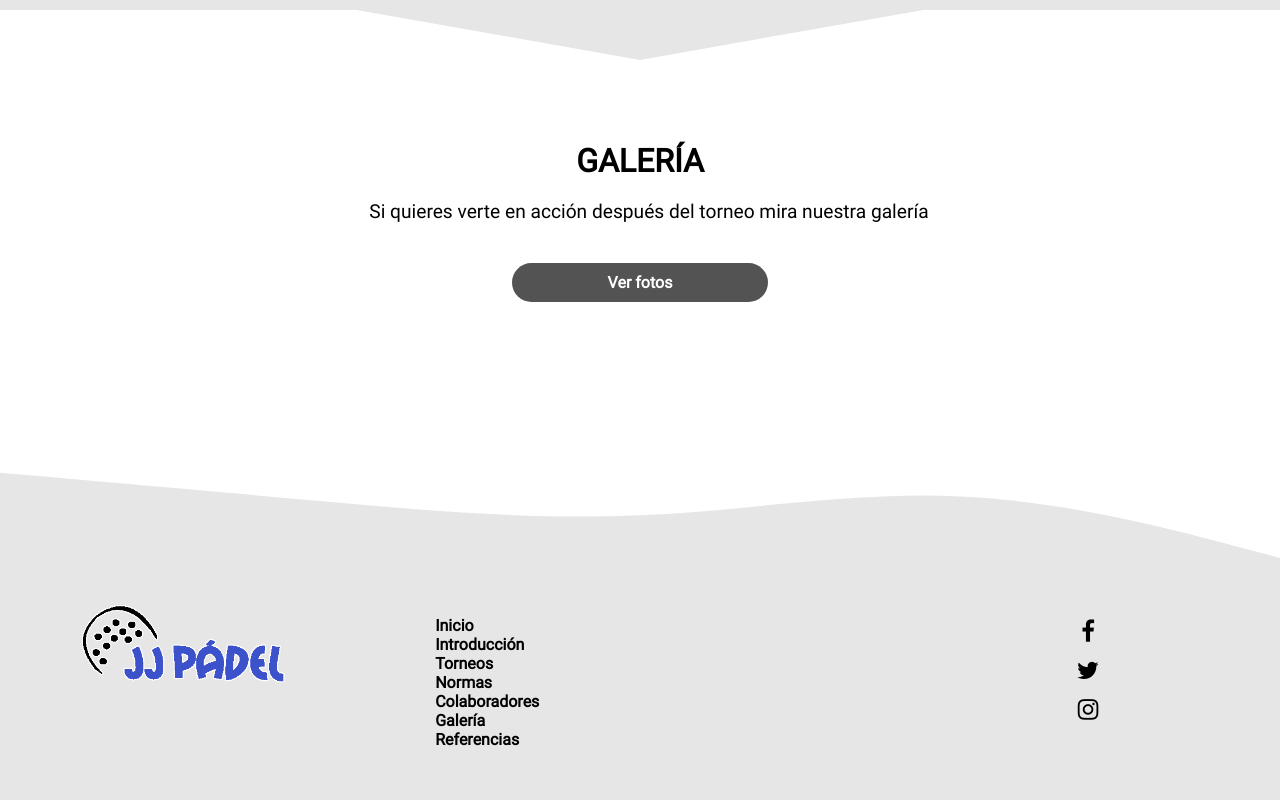
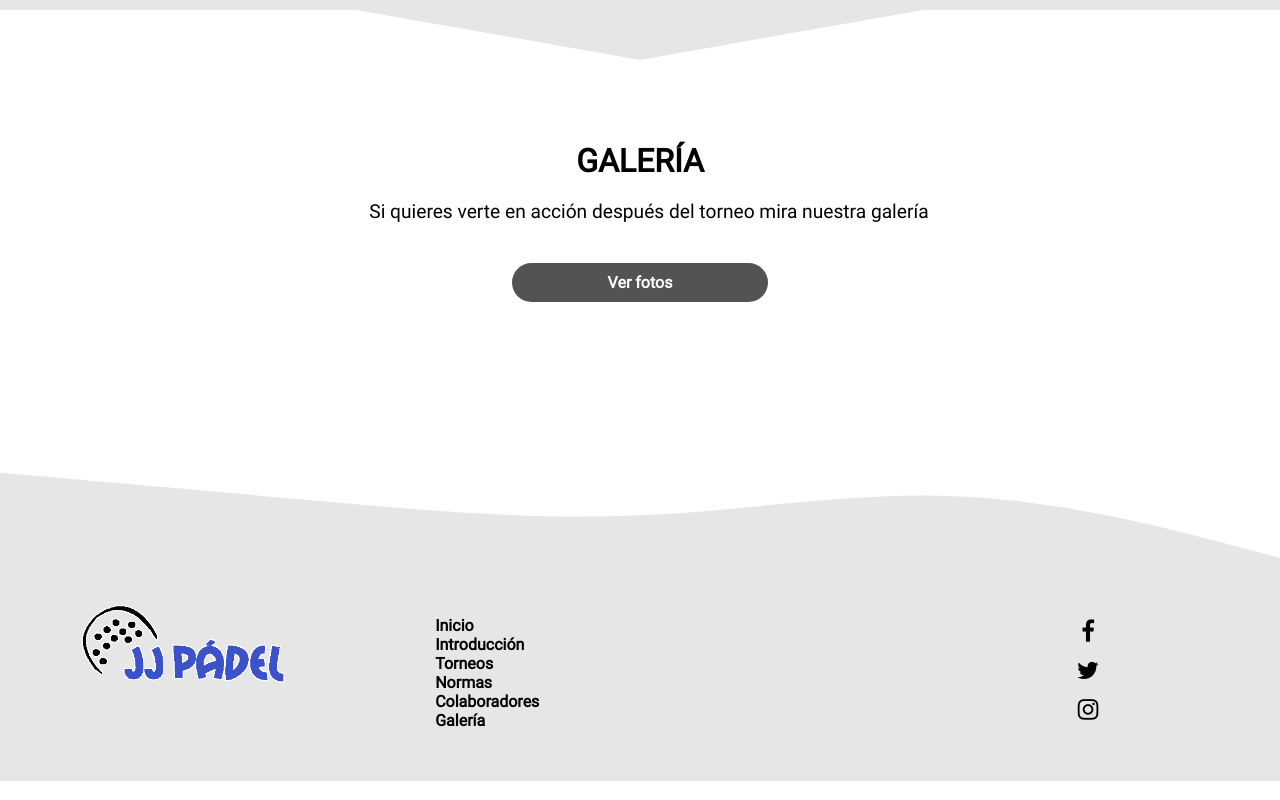
Before and after one commit to jotaeme890/proyecto_lm, a plain HTML site: page index.html in a window 1280 px wide. Shown: the part 2757-3557 px from the top of the page. Drawn offline with nearby package versions, Linux system fonts and the light colour scheme.

Commit message:
Add files via upload

```diff
--- a/index.html
+++ b/index.html
@@ -262,7 +262,6 @@
                         <a href="#normas" class="enlace">Normas</a><br>
                         <a href="#colaboraciones" class="enlace">Colaboradores</a><br>
                         <a href="#galeria" class="enlace">Galería</a><br>
-                        <a href="#galeria" class="enlace">Referencias</a><br>
                     </div>
 
                     <div class="colfooter">
```
